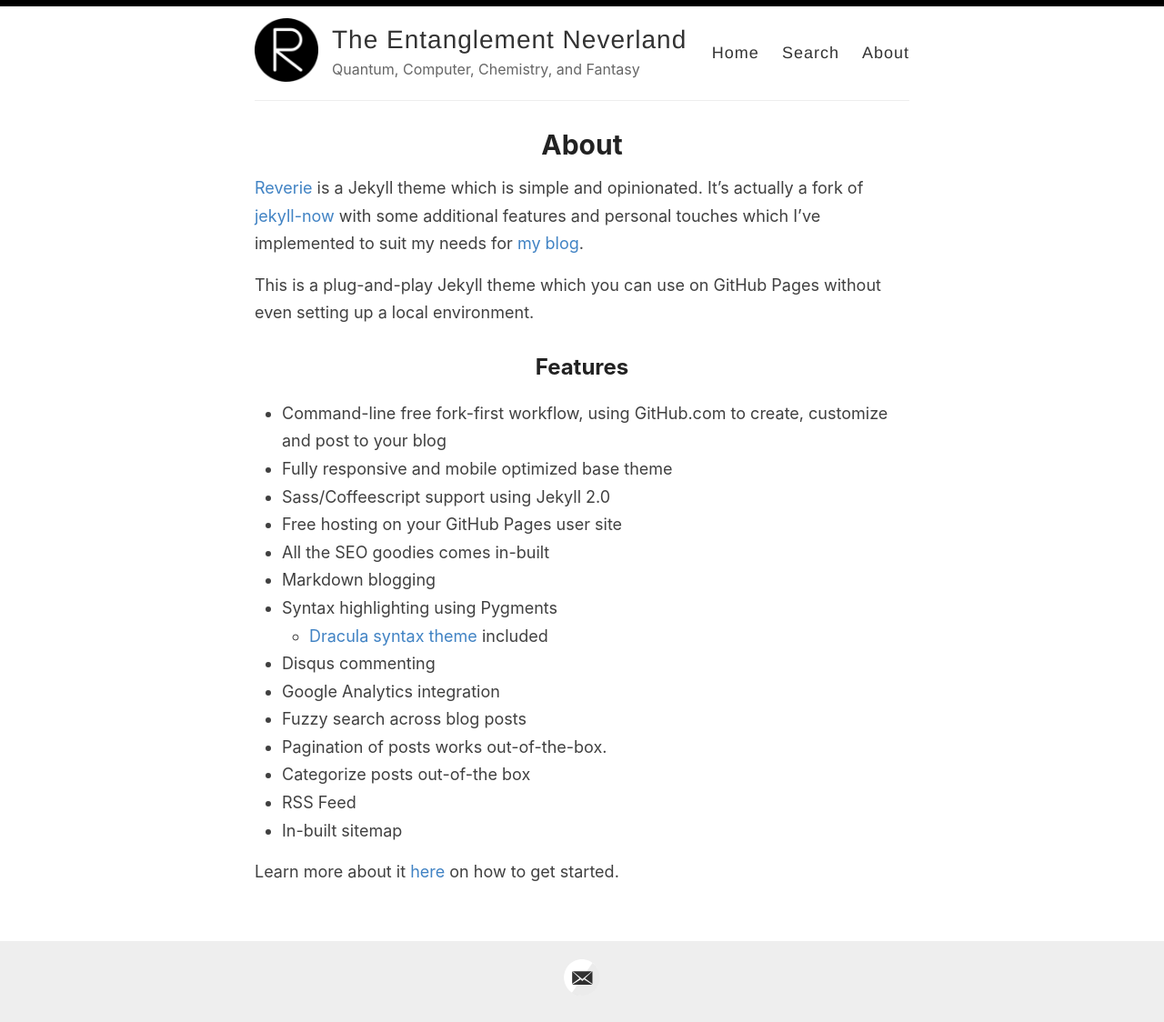
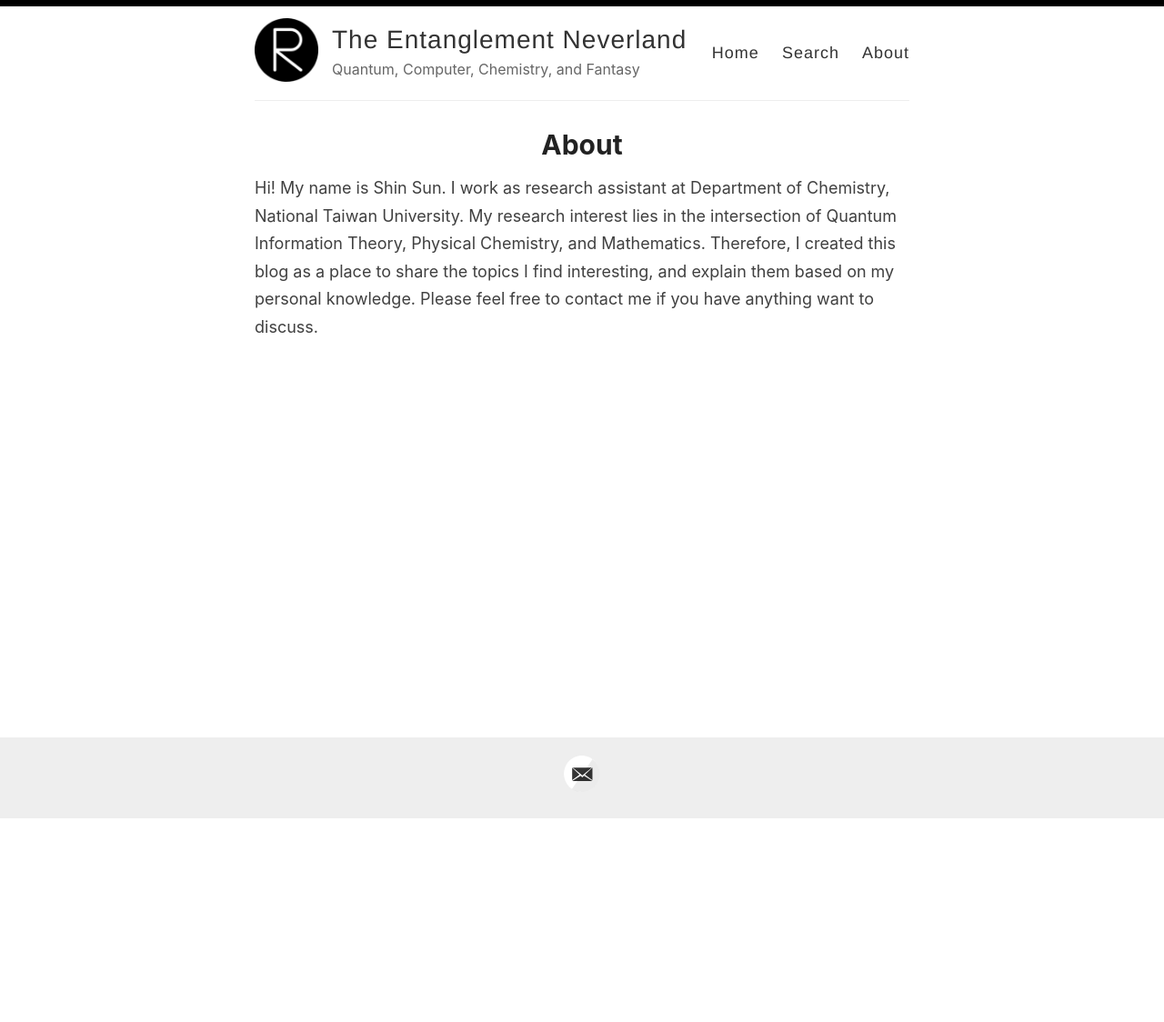
Before and after one commit to ZincSun/ZincSun.github.io, a Jekyll site: the page built from _pages/about.md, in a window 1280 px wide. Shown: the whole page at 91% size. Built offline with Jekyll 4.4.1, drawn with Linux system fonts in a browser that asks for light colours; after the commit the page ends 901 px from its top, so only the background shows below that.

Commit message:
Update about.md

```diff
--- a/_pages/about.md
+++ b/_pages/about.md
@@ -4,26 +4,7 @@ title: About
 permalink: /about/
 ---
 
-[Reverie](https://github.com/amitmerchant1990/reverie) is a Jekyll theme which is simple and opinionated. It's actually a fork of [jekyll-now](https://github.com/barryclark/jekyll-now) with some additional features and personal touches which I've implemented to suit my needs for [my blog](https://www.amitmerchant.com).
-
-This is a plug-and-play Jekyll theme which you can use on GitHub Pages without even setting up a local environment.
-
-## Features
-
-- Command-line free fork-first workflow, using GitHub.com to create, customize and post to your blog
-- Fully responsive and mobile optimized base theme
-- Sass/Coffeescript support using Jekyll 2.0
-- Free hosting on your GitHub Pages user site
-- All the SEO goodies comes in-built
-- Markdown blogging
-- Syntax highlighting using Pygments
-    - [Dracula syntax theme](https://draculatheme.com/) included
-- Disqus commenting
-- Google Analytics integration
-- Fuzzy search across blog posts
-- Pagination of posts works out-of-the-box.
-- Categorize posts out-of-the box
-- RSS Feed
-- In-built sitemap
-
-Learn more about it [here](https://github.com/amitmerchant1990/reverie) on how to get started.
+Hi! My name is Shin Sun. I work as research assistant at Department of Chemistry, National Taiwan University. My research interest
+lies in the intersection of Quantum Information Theory, Physical Chemistry, and Mathematics. Therefore, I created this blog as
+a place to share the topics I find interesting, and explain them based on my personal knowledge. Please feel free to contact me
+if you have anything want to discuss.
```
